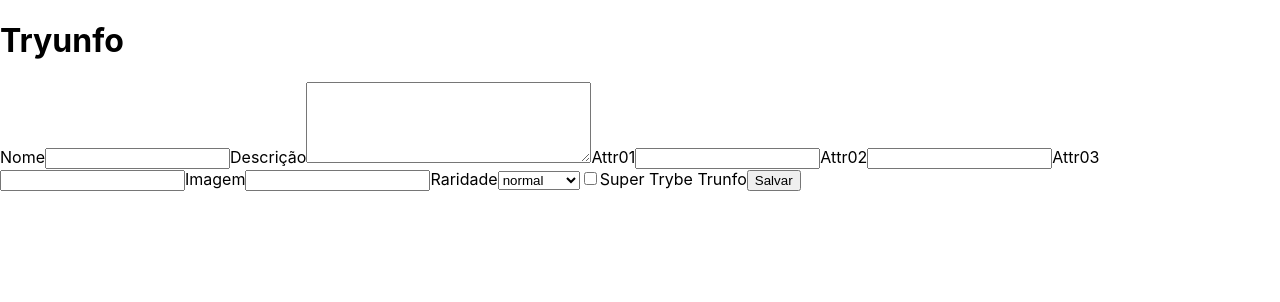
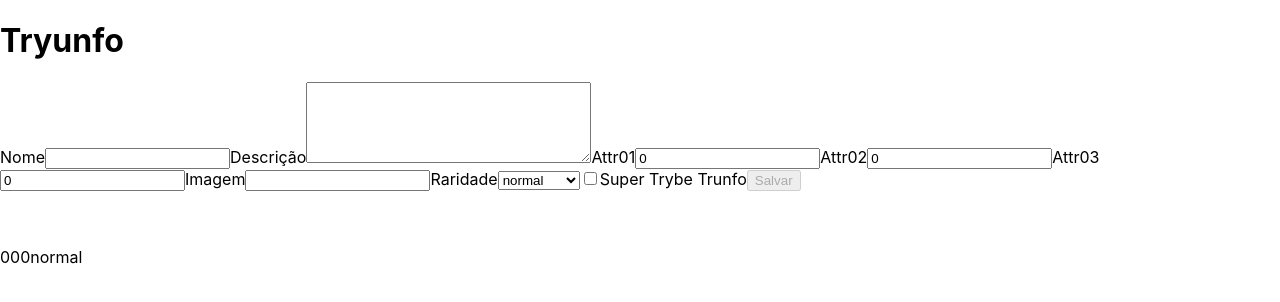
Before and after one commit to thainaabrantes/tryunfo, a React (Create React App) app: page / in a window 1280 px wide. Shown: the top 302 px of the page. Built offline with nearby package versions, Linux system fonts and the light colour scheme.

Commit message:
Requisito 4

```diff
--- a/src/App.js
+++ b/src/App.js
@@ -3,12 +3,75 @@ import Form from './components/Form';
 import Card from './components/Card';
 
 class App extends Component {
+  constructor() {
+    super();
+    this.state = {
+      cardName: '',
+      cardDescription: '',
+      cardAttr1: 0,
+      cardAttr2: 0,
+      cardAttr3: 0,
+      cardImage: '',
+      cardRare: 'normal',
+      cardTrunfo: false,
+      hasTrunfo: false,
+      isSaveButtonDisabled: true,
+    };
+
+    this.onInputChange = this.onInputChange.bind(this);
+  }
+
+  onInputChange(event) {
+    const { target } = event;
+    const { name } = target;
+    const value = target.type === 'checkbox' ? target.checked : target.value;
+    this.setState({
+      [name]: value,
+    });
+    return value;
+  }
+
   render() {
+    const {
+      cardName,
+      cardDescription,
+      cardAttr1,
+      cardAttr2,
+      cardAttr3,
+      cardImage,
+      cardRare,
+      cardTrunfo,
+      hasTrunfo,
+      isSaveButtonDisabled,
+    } = this.state;
+
     return (
       <div>
         <h1>Tryunfo</h1>
-        <Form />
-        <Card />
+        <Form
+          cardName={ cardName }
+          cardDescription={ cardDescription }
+          cardAttr1={ cardAttr1 }
+          cardAttr2={ cardAttr2 }
+          cardAttr3={ cardAttr3 }
+          cardImage={ cardImage }
+          cardRare={ cardRare }
+          cardTrunfo={ cardTrunfo }
+          hasTrunfo={ hasTrunfo }
+          onInputChange={ this.onInputChange }
+          isSaveButtonDisabled={ isSaveButtonDisabled }
+        />
+        <Card
+          cardName={ cardName }
+          cardDescription={ cardDescription }
+          cardAttr1={ cardAttr1 }
+          cardAttr2={ cardAttr2 }
+          cardAttr3={ cardAttr3 }
+          cardImage={ cardImage }
+          cardRare={ cardRare }
+          cardTrunfo={ cardTrunfo }
+          hasTrunfo={ hasTrunfo }
+        />
       </div>
     );
   }
--- a/src/components/Form.jsx
+++ b/src/components/Form.jsx
@@ -26,6 +26,7 @@ class Form extends Component {
             data-testid="name-input"
             id="name-input"
             type="text"
+            name="cardName"
             value={ cardName }
             onChange={ onInputChange }
           />
@@ -37,6 +38,7 @@ class Form extends Component {
             id="description-input"
             rows="5"
             cols="33"
+            name="cardDescription"
             value={ cardDescription }
             onChange={ onInputChange }
           />
@@ -46,8 +48,8 @@ class Form extends Component {
           <input
             data-testid="attr1-input"
             id="attr1-input"
-            name="attr1-input"
             type="number"
+            name="cardAttr1"
             value={ cardAttr1 }
             onChange={ onInputChange }
           />
@@ -57,8 +59,8 @@ class Form extends Component {
           <input
             data-testid="attr2-input"
             id="attr2-input"
-            name="attr2-input"
             type="number"
+            name="cardAttr2"
             value={ cardAttr2 }
             onChange={ onInputChange }
           />
@@ -68,8 +70,8 @@ class Form extends Component {
           <input
             data-testid="attr3-input"
             id="attr3-input"
-            name="attr3-input"
             type="number"
+            name="cardAttr3"
             value={ cardAttr3 }
             onChange={ onInputChange }
           />
@@ -79,8 +81,8 @@ class Form extends Component {
           <input
             data-testid="image-input"
             id="image-input"
-            name="image-input"
             type="text"
+            name="cardImage"
             value={ cardImage }
             onChange={ onInputChange }
           />
@@ -90,7 +92,7 @@ class Form extends Component {
           <select
             data-testid="rare-input"
             id="rare-input"
-            name="rare-input"
+            name="cardRare"
             value={ cardRare }
             onChange={ onInputChange }
           >
@@ -103,8 +105,8 @@ class Form extends Component {
           <input
             data-testid="trunfo-input"
             id="trunfo-input"
-            name="trunfo-input"
             type="checkbox"
+            name="cardTrunfo"
             checked={ cardTrunfo }
             onChange={ onInputChange }
           />
```
